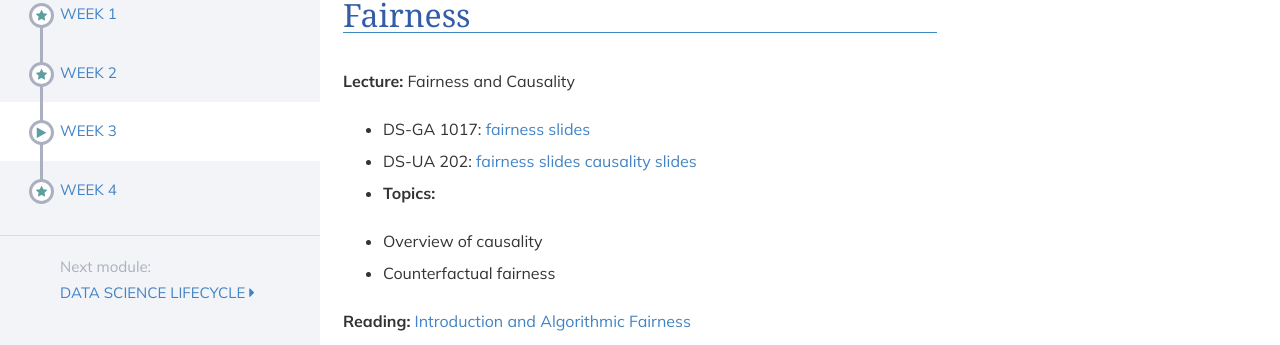
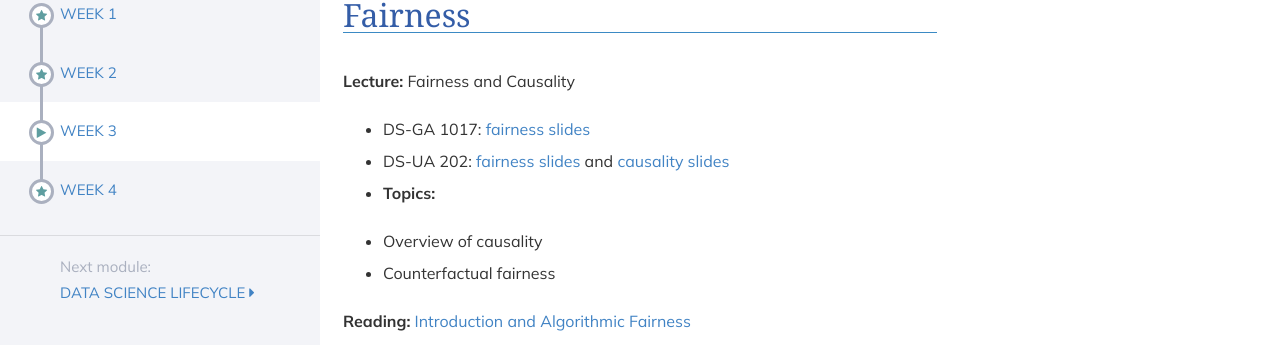
Before and after one commit to DataResponsibly/rds24, a Jekyll site: the page built from modules/fairness/_posts/2000-01-03-week3.md, in a window 1280 px wide. Shown: the part 145-490 px from the top of the page. Built offline with Jekyll 4.4.1, drawn with Linux system fonts in a browser that asks for light colours; nearby versions of some CDN libraries.

Commit message:
Update 2000-01-03-week3.md

```diff
--- a/modules/fairness/_posts/2000-01-03-week3.md
+++ b/modules/fairness/_posts/2000-01-03-week3.md
@@ -8,7 +8,7 @@ title: Week 3
 
 <!-- * DS-UA 202: [causality slides](../../../assets/3_causality_202.pdf) -->
 * DS-GA 1017: [fairness slides](../../../assets/2_3_Fairness_1017.pdf) <!-- /  [causality slides](../../../assets/3_causality_202.pdf) -->
-* DS-UA 202: [fairness slides](../../../assets/3_causality_202.pdf) [causality slides](../../../assets/4_causality_SP2023_202.pdf)
+* DS-UA 202: [fairness slides](../../../assets/3_causality_202.pdf) and [causality slides](../../../assets/4_causality_SP2023_202.pdf)
 *
 **Topics:**
 
```
